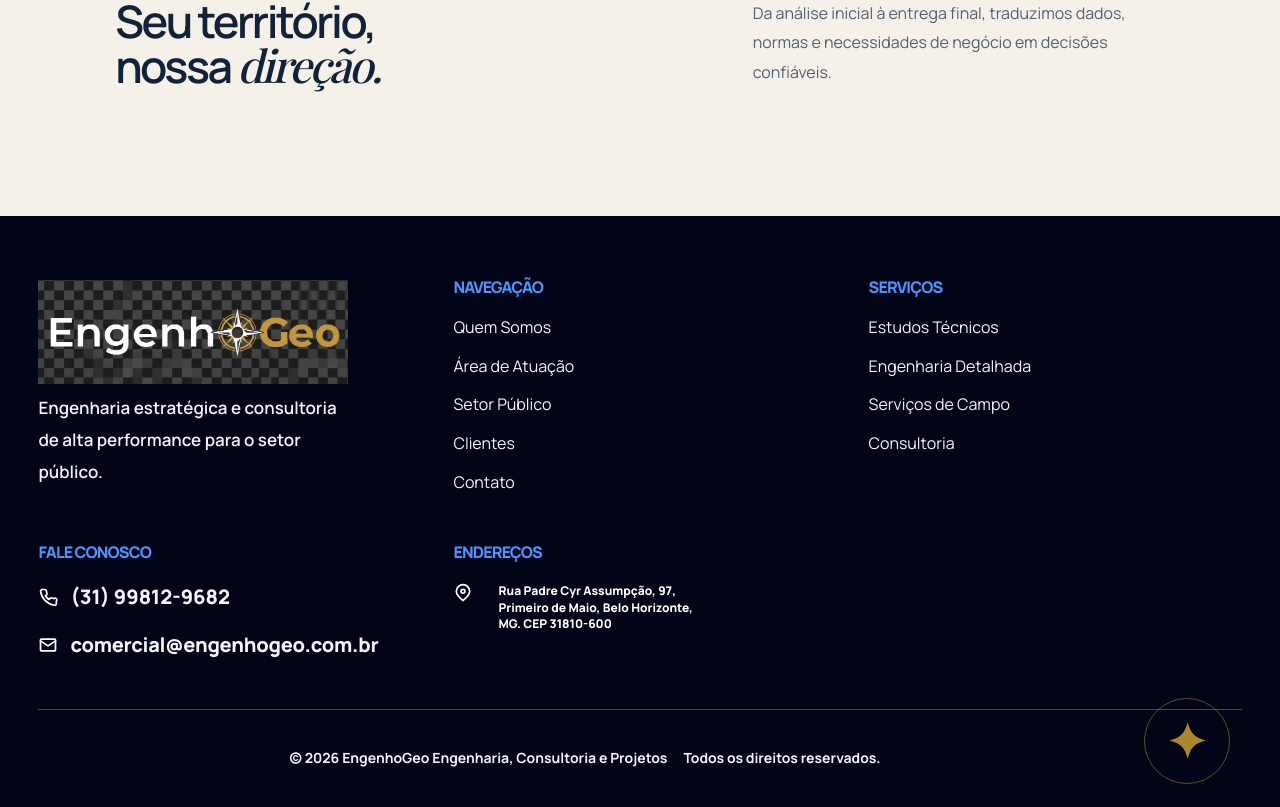
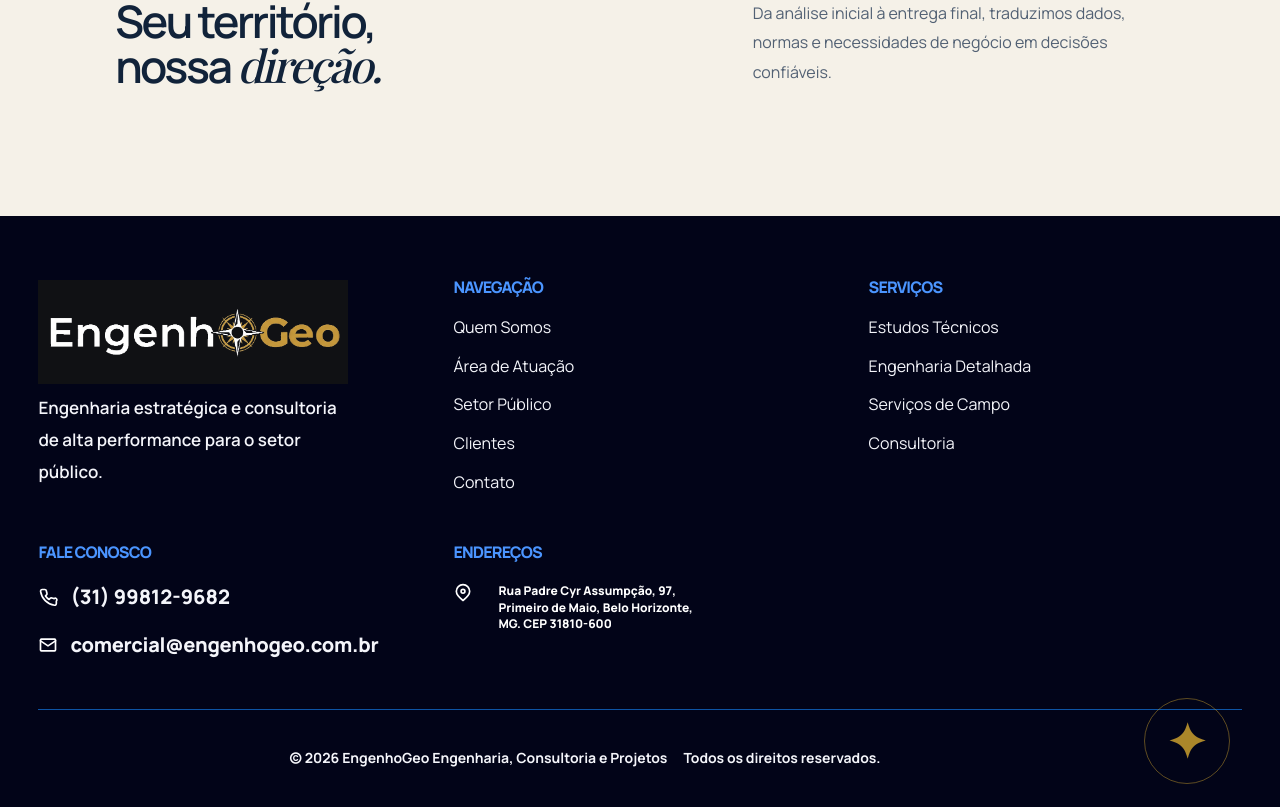
Before and after one commit to auglucas67/engenhogeo-site, a Next.js app: page / in a window 1280 px wide. Shown: the part 970-1777 px from the top of the page. Built offline with nearby package versions, Linux system fonts and the light colour scheme; a web font is replaced by a local one.

Commit message:
Usar logo transparente no rodape

```diff
--- a/app/footer.css
+++ b/app/footer.css
@@ -2,4 +2,4 @@
 
 .site-footer .footer-email{font-size:10px;letter-spacing:-.35px}.site-footer .footer-logo{background-size:cover}@media(max-width:480px){.site-footer .footer-email{font-size:9px}}
 
-.site-footer .footer-contact,.site-footer .footer-address{font-size:12px}.site-footer .footer-email{font-size:9px;letter-spacing:-.25px}.site-footer .footer-logo{background-image:url('/engenhogeo-logo-dark.jpg');background-size:140% auto;background-color:#101114;background-position:center}
+.site-footer .footer-contact,.site-footer .footer-address{font-size:12px}.site-footer .footer-email{font-size:9px;letter-spacing:-.25px}.site-footer .footer-logo{background-image:url('/engenhogeo-logo-dark.png');background-size:140% auto;background-color:#101114;background-position:center}
```
Also changed, not shown: public/engenhogeo-logo-dark.png (added).
